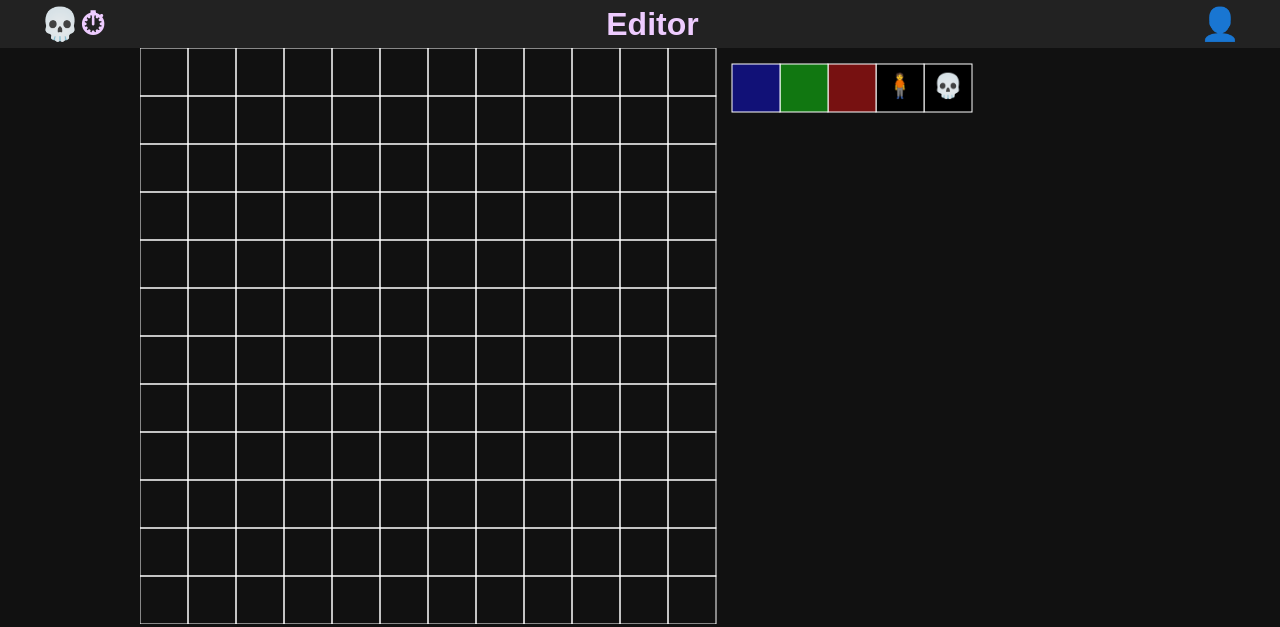
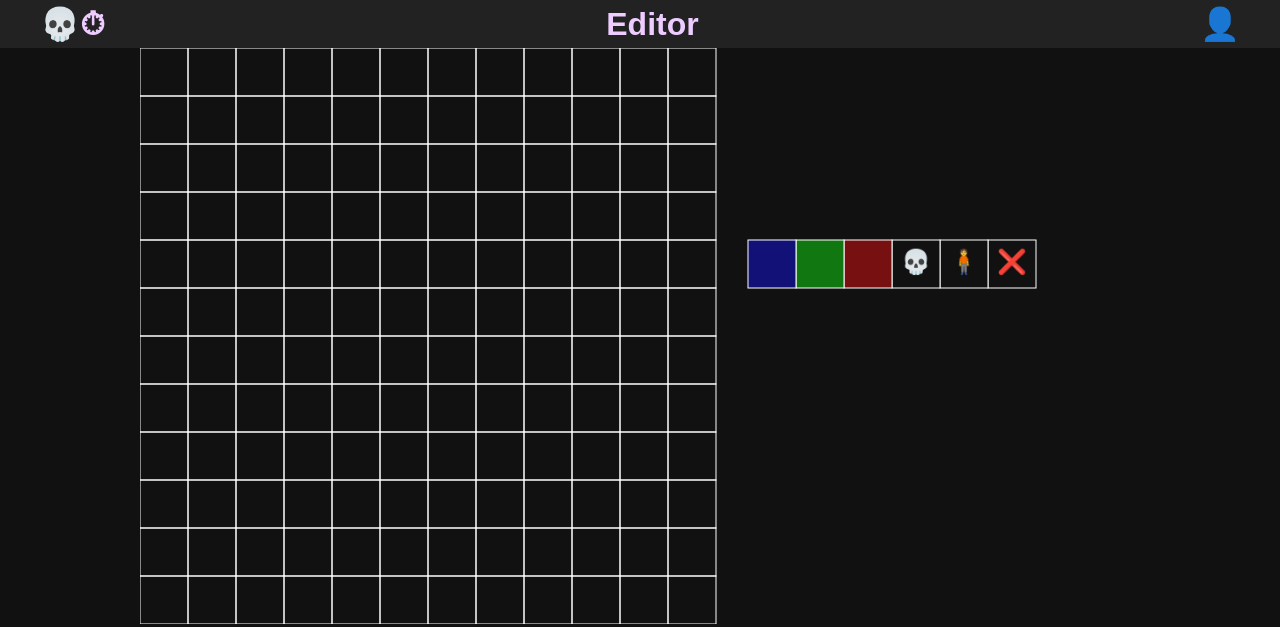
Before and after one commit to Hatscat/reaping-time, a plain HTML site: page index.html in a window 1280 px wide. Drawn offline with Linux system fonts and the light colour scheme.

Commit message:
Deploying to gh-pages from @ Hatscat/reaping-time@0b2648a6eb76690b868a194aeb1d690811bd6f5b 🚀

```diff
--- a/index.html
+++ b/index.html
@@ -1 +1 @@
-<style>*{margin:0;color:#ECF;font-family:Arial}body{background:#111;overflow:hidden}b *,h1{display:flex}h1{background:#222;justify-content:space-between;align-items:center;height:48;padding:0 40}a{background:#333;justify-content:center;font-size:24;width:256;padding:16 0;margin:16;border-radius:8px;cursor:pointer}a:hover{background:#444}t{font-size:80;padding:32}v{cursor:pointer}#P{display:flex;flex-direction:column;align-items:center}</style><h1><v onclick=H()>💀⏱</v><z id=T></z><v onclick=U()>👤</h1><b id=P><script>H=_=>{P.innerHTML='<t>💀 Reaping Time ⏱</t><a onclick=L()>Play</a><a onclick=G(1)>Editor</a>';T.innerText=''};L=_=>{P.innerHTML='<a onclick=G()>Level x</a>';T.innerText='Levels'};U=_=>{P.innerHTML='<z>Your Creations</z><z>Your Completed Levels</z>';T.innerText='Pseudo'};G=e=>{d=e;P.innerHTML='<canvas id=C onclick=c(event)>';T.innerText=d?'Editor':'level X';p=innerWidth<1e3,w=C.width=p?576:1e3,h=C.height=p?1e3:576,X=C.getContext`2d`,X.textAlign='center',X.textBaseline='middle'};c=e=>(console.log("x:",e.clientX,", y:",e.clientY));G(1);(r=e=>{requestAnimationFrame(r);if(!window.X)return;X.fillStyle='#111';X.fillRect(0,0,w,h);if(d){X.strokeStyle='#fff';for(i=144;i--;)X.strokeRect(i%12*48,(i/12|0)*48,48,48);X.font='24px A';for(i=5;i--;X.fillRect(x,16,48,48),i>2?X.fillText(i^3?'💀':'🧍',x+24,40):0,X.strokeRect(x,16,48,48))x=592+i*48,X.fillStyle=['#117','#171','#711','#000','#000'][i]}})()</script>
+<style>*{margin:0;color:#ECF;font-family:Arial}body{background:#111;overflow:hidden}b *,h1{display:flex}h1{background:#222;justify-content:space-between;align-items:center;height:48;padding:0 40}a{background:#333;justify-content:center;font-size:24;width:256;padding:16 0;margin:16;border-radius:8px;cursor:pointer}a:hover{background:#444}t{font-size:80;padding:32}v{cursor:pointer}#P{display:flex;flex-direction:column;align-items:center}</style><h1><v onclick=H()>💀⏱</v><z id=T></z><v onclick=U()>👤</h1><b id=P><script>H=_=>{P.innerHTML='<t>💀 Reaping Time ⏱</t><a onclick=L()>Play</a><a onclick=G(1)>Editor</a>';T.innerText=''};L=_=>{P.innerHTML='<a onclick=G()>Level x</a>';T.innerText='Levels'};U=_=>{P.innerHTML='<z>Your Creations</z><z>Your Completed Levels</z>';T.innerText='Pseudo'};G=e=>{d=e;P.innerHTML='<canvas id=C onclick=c(event) onpointermove=m(event)>';T.innerText=d?'Editor':'level X';p=innerWidth<1e3,w=C.width=p?576:1e3,h=C.height=p?1e3:576,X=C.getContext`2d`,X.textAlign='center',X.textBaseline='middle'};c=_=>(console.log("x:",u,", y:",v));m=_=>{u=_.offsetX;v=_.offsetY};G(1);(r=e=>{requestAnimationFrame(r);if(!window.X)return;X.fillStyle='#111';X.fillRect(0,0,w,h);if(d){X.strokeStyle='#fff';for(i=144;i--;)X.strokeRect(i%12*48,(i/12|0)*48,48,48);X.font='24px A';for(i=6;i--;X.fillRect(x,192,48,48),i>2?X.fillText(['💀','🧍','❌'][i-3],x+24,216):0,X.strokeRect(x,192,48,48))x=608+i*48,X.fillStyle=['#117','#171','#711'][i]||'#111'}})()</script>
```
